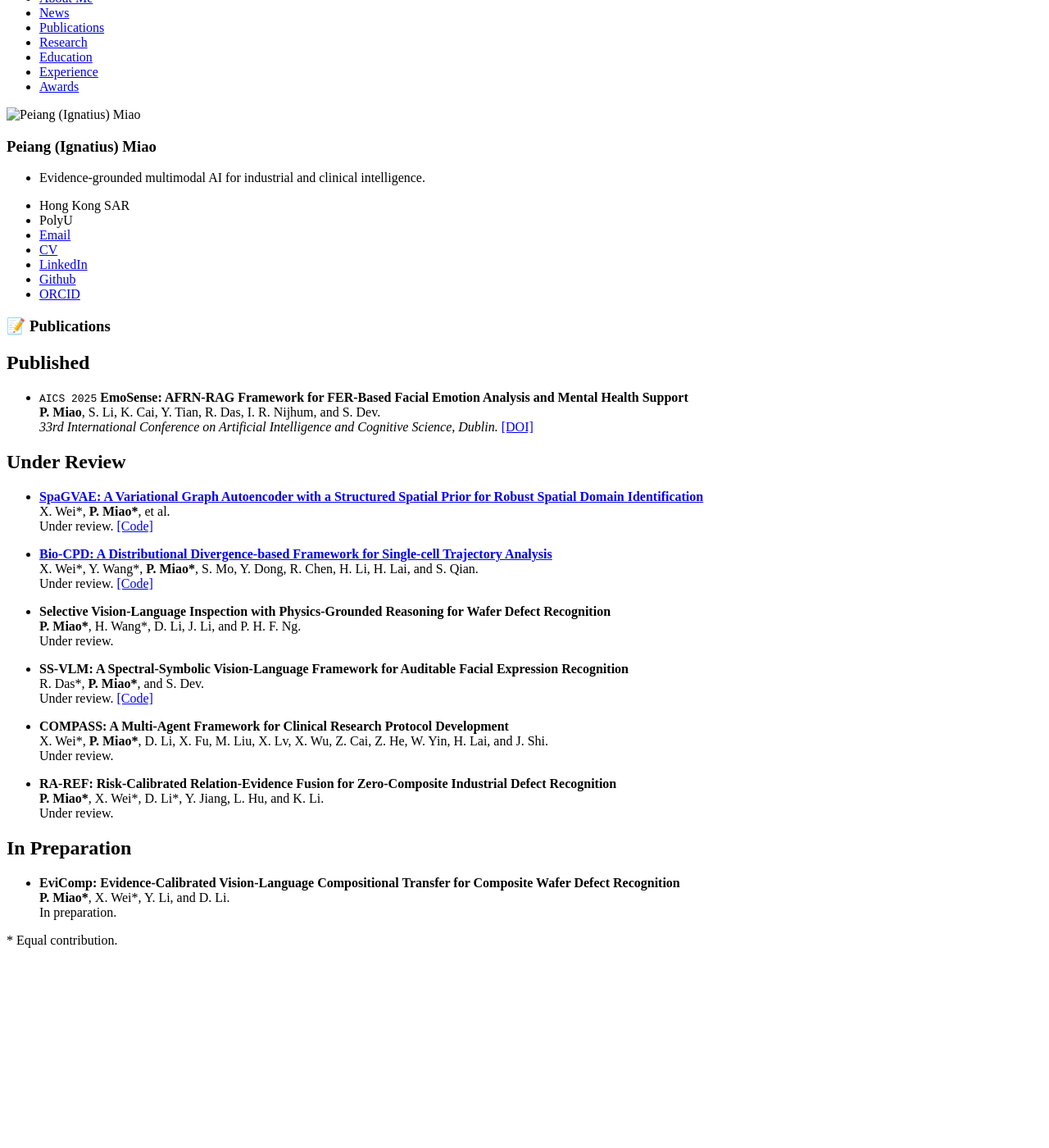
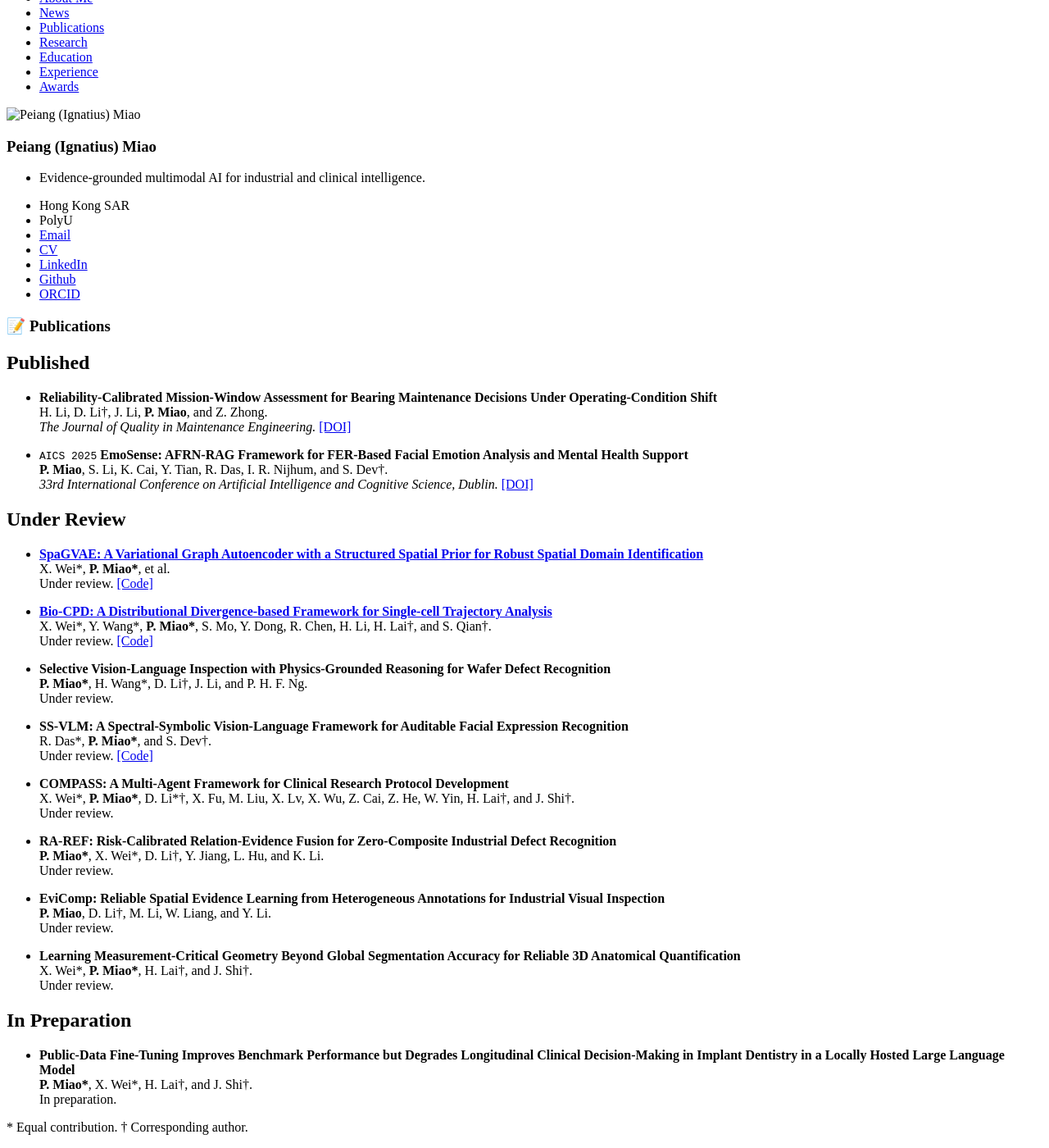
Before and after one commit to Moonquakeyu/Moonquakeyu.github.io, a Jekyll site: the page built from _pages/includes/pub.md, in a window 1280 px wide and 1400 px high, scrolled down 71 px. Shown: the whole window at 82% size. Built offline with Jekyll 4.4.1, drawn with Linux system fonts in a browser that asks for light colours; our own code applies the rules of GitHub Pages for plain Markdown files; before the commit the page ends 1243 px from its top, so only the background shows below that.

Commit message:
Refresh publication and CV records
Updated the education, publication, and research summaries to reflect recent milestones: revised MSc GPA/credit status, added a new journal paper DOI, corrected co-author marking for correspondence and equal-contribution notes, adjusted research timelines, and refreshed the generated PDF CV with the latest metadata and content.

```diff
--- a/_pages/includes/pub.md
+++ b/_pages/includes/pub.md
@@ -3,8 +3,12 @@
 
 ## Published
 
+- **Reliability-Calibrated Mission-Window Assessment for Bearing Maintenance Decisions Under Operating-Condition Shift**
+  H. Li, D. Li†, J. Li, **P. Miao**, and Z. Zhong.
+  *The Journal of Quality in Maintenance Engineering.* [[DOI]](https://doi.org/10.1108/JQME-06-2026-0133)
+
 - `AICS 2025` **EmoSense: AFRN-RAG Framework for FER-Based Facial Emotion Analysis and Mental Health Support**
-  **P. Miao**, S. Li, K. Cai, Y. Tian, R. Das, I. R. Nijhum, and S. Dev.
+  **P. Miao**, S. Li, K. Cai, Y. Tian, R. Das, I. R. Nijhum, and S. Dev†.
   *33rd International Conference on Artificial Intelligence and Cognitive Science, Dublin.*  [[DOI]](https://doi.org/10.5281/zenodo.19141746)
 
 ## Under Review
@@ -14,31 +18,37 @@
   Under review. [[Code]](https://github.com/clyty019/SpaGVAE)
 
 - [**Bio-CPD: A Distributional Divergence-based Framework for Single-cell Trajectory Analysis**](https://github.com/clyty019/biocpd/tree/main)
-  X. Wei\*, Y. Wang\*, **P. Miao\***, S. Mo, Y. Dong, R. Chen, H. Li, H. Lai, and S. Qian.
+  X. Wei\*, Y. Wang\*, **P. Miao\***, S. Mo, Y. Dong, R. Chen, H. Li, H. Lai†, and S. Qian†.
   Under review. [[Code]](https://github.com/clyty019/biocpd/tree/main)
 
 - **Selective Vision-Language Inspection with Physics-Grounded Reasoning for Wafer Defect Recognition**
-  **P. Miao\***, H. Wang\*, D. Li, J. Li, and P. H. F. Ng.
+  **P. Miao\***, H. Wang\*, D. Li†, J. Li, and P. H. F. Ng.
   Under review.
 
 - **SS-VLM: A Spectral-Symbolic Vision-Language Framework for Auditable Facial Expression Recognition**
-  R. Das\*, **P. Miao\***, and S. Dev.
+  R. Das\*, **P. Miao\***, and S. Dev†.
   Under review. [[Code]](https://github.com/Moonquakeyu/Spectral-Symbolic-VLM)
 
 - **COMPASS: A Multi-Agent Framework for Clinical Research Protocol Development**
-  X. Wei\*, **P. Miao\***, D. Li, X. Fu, M. Liu, X. Lv, X. Wu, Z. Cai, Z. He, W. Yin, H. Lai, and J. Shi.
+  X. Wei\*, **P. Miao\***, D. Li\*†, X. Fu, M. Liu, X. Lv, X. Wu, Z. Cai, Z. He, W. Yin, H. Lai†, and J. Shi†.
   Under review.
 
 - **RA-REF: Risk-Calibrated Relation-Evidence Fusion for Zero-Composite Industrial Defect Recognition**
-  **P. Miao\***, X. Wei\*, D. Li\*, Y. Jiang, L. Hu, and K. Li.
+  **P. Miao\***, X. Wei\*, D. Li†, Y. Jiang, L. Hu, and K. Li.
+  Under review.
+
+- **EviComp: Reliable Spatial Evidence Learning from Heterogeneous Annotations for Industrial Visual Inspection**
+  **P. Miao**, D. Li†, M. Li, W. Liang, and Y. Li.
+  Under review.
+
+- **Learning Measurement-Critical Geometry Beyond Global Segmentation Accuracy for Reliable 3D Anatomical Quantification**
+  X. Wei\*, **P. Miao\***, H. Lai†, and J. Shi†.
   Under review.
 
 ## In Preparation
 
-
-
-- **EviComp: Evidence-Calibrated Vision-Language Compositional Transfer for Composite Wafer Defect Recognition**
-  **P. Miao\***, X. Wei\*, Y. Li, and D. Li.
+- **Public-Data Fine-Tuning Improves Benchmark Performance but Degrades Longitudinal Clinical Decision-Making in Implant Dentistry in a Locally Hosted Large Language Model**
+  **P. Miao\***, X. Wei\*, H. Lai†, and J. Shi†.
   In preparation.
 
-\* Equal contribution.
+\* Equal contribution. † Corresponding author.
```
Also changed, not shown: _pages/includes/education.md (+1 -1 lines), _pages/includes/research.md (+5 -5 lines), 1 other file.
